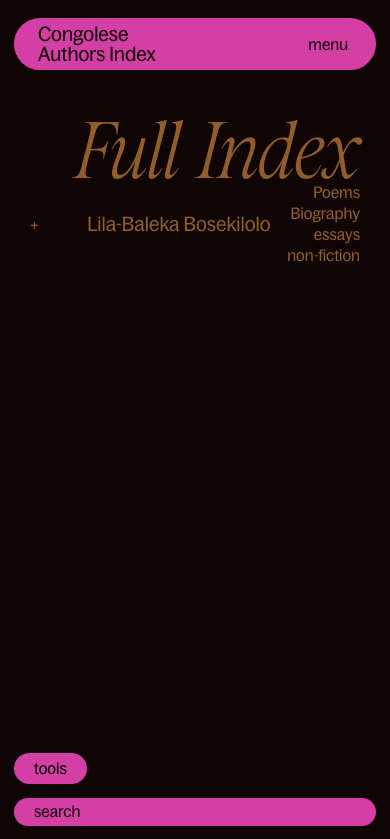
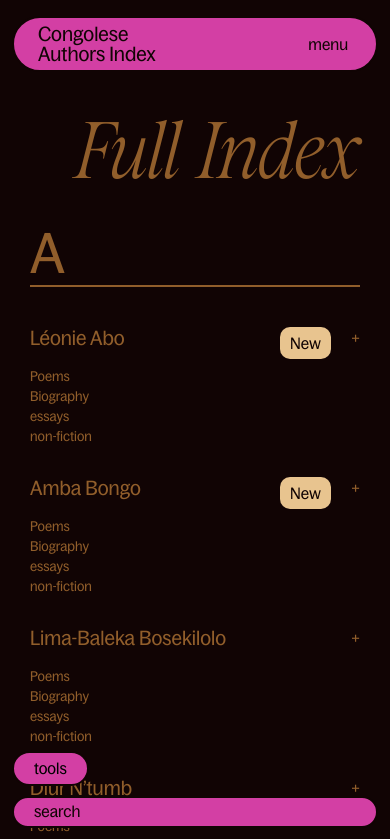
Before and after one commit to UncleDoubleU/Congolese-Authors-Index, a React (Vite) app in the folder 20250513-cai/: page / in a window 390 px wide. Shown: the top 839 px of the page. Built offline with nearby package versions, Linux system fonts and the light colour scheme.

Commit message:
main - started adding elements and mobile styling

```diff
--- a/20250513-cai/src/App.sass
+++ b/20250513-cai/src/App.sass
@@ -45,7 +45,9 @@ $logoText: 1.25rem/1.25rem "BagossCondensed", sans-serif
 $mobileH1: italic 21vw/3rem "Diolce", serif
 $mobileH2: normal 1.25rem "BagossCondensed", sans-serif
 $mobileH3: normal 1.5rem "BagossCondensed", sans-serif
+$mobileH32: normal 3.5rem "BagossCondensed", sans-serif
 $mobileP: normal 1rem/1.3125rem "BagossCondensed", sans-serif
+$mobileP2: normal 0.85rem/1rem "BagossCondensed", sans-serif
 
 html
      min-height: 100vh
--- a/20250513-cai/src/Author/Author.module.sass
+++ b/20250513-cai/src/Author/Author.module.sass
@@ -1,16 +1,47 @@
 @use "../App"
 
 .container
-     display: flex
      width: 100%
-     justify-content: space-between
-     align-items: center
+     max-width: 100%
+     padding: 1rem 0
+     display: grid
+     grid-template-columns: 3fr auto auto
+     grid-template-rows: auto auto
+     justify-content: center
+     gap: 1.25rem
 
      .h2
+          grid-column: 1/2
+          grid-rows: 1/2
           font: App.$mobileH2
+          width: 100%
+
+     .list
+          grid-column: 1/2
+          grid-rows: 1/2
+          width: 100%
+          display: flex
+          flex-direction: column
+          gap: 0.25rem
      li
-          text-align: right
+
+          font: App.$mobileP2
 
 .infoBtn
+     grid-column: 3/4
+     grid-row: 1/2
      color: App.$caiLightBrown
-     margin-right: 2rem
+     cursor: pointer
+     height: max-content
+
+.newItem
+     grid-column: 2/3
+     grid-row: 1/3
+     padding: 0.35rem 0.65rem
+     background-color: App.$caiBeige
+     width: max-content
+     height: max-content
+     border-radius: 0.625rem
+     p
+          font: App.$mobileP
+          color: App.$caiDarkBrown
--- a/20250513-cai/src/Author/Author.tsx
+++ b/20250513-cai/src/Author/Author.tsx
@@ -1,7 +1,7 @@
 import styles from "./Author.module.sass"
 import { useState, useEffect } from "react"
 
-function Author() {
+function Author({ fullName, newItem }) {
      const [btnText, setBtnText] = useState("+")
      const [width, setWidth] = useState(window.innerWidth)
 
@@ -24,14 +24,15 @@ function Author() {
 
      return (
           <div className={styles.container}>
-               <button aria-label="click for more info" className={styles.infoBtn}>{btnText}</button>
-               <h2 className={styles.h2}>Lila-Baleka Bosekilolo</h2>
+               <h2 className={styles.h2}>{fullName}</h2>
+               {newItem ? <div className={styles.newItem}><p>New</p></div> : null}
                <ul className={styles.list}>
                     <li>Poems</li>
                     <li>Biography</li>
                     <li>essays</li>
                     <li>non-fiction</li>
                </ul>
+               <button aria-label="click for more info" className={styles.infoBtn}>{btnText}</button>
 
           </div>
      )
--- a/20250513-cai/src/Body/Body.tsx
+++ b/20250513-cai/src/Body/Body.tsx
@@ -1,10 +1,26 @@
 import styles from "./Body.module.sass";
 import Author from "../Author/Author";
+import PageTitle from "../PageTitle/PageTitle";
+import IndexCat from "../IndexCat/IndexCat";
 function Body() {
   return (
     <main>
-      <h1>Full Index</h1>
-      <Author fullName="" categories="" />
+      <PageTitle title="Full Index" />
+      <IndexCat category="A" />
+      <Author fullName="Léonie Abo" categories="" newItem={true} />
+      <Author fullName="Amba Bongo" categories="" newItem={true} />
+      <Author fullName="Lima-Baleka Bosekilolo" categories="" newItem={false} />
+      <Author fullName="Diur N’tumb" categories="" newItem={false} />
+      <Author fullName="Marie-Jeanne Tshilolo Kabika" categories="" newItem={true} />
+      <IndexCat category="B" />
+      <Author fullName="Eric Ntumba" categories="" newItem={false} />
+      <Author fullName="Justine M'Poyo Kassa-Vubu" categories="" newItem={false} />
+      <IndexCat category="C" />
+      <Author fullName="Léonie Abo" categories="" newItem={false} />
+      <Author fullName="Amba Bongo" categories="" newItem={false} />
+      <Author fullName="Lima-Baleka Bosekilolo" categories="" newItem={true} />
+      <Author fullName="Diur N’tumb" categories="" newItem={false} />
+      <Author fullName="Marie-Jeanne Tshilolo Kabika" categories="" newItem={false} />
     </main>
   );
 }
--- /dev/null
+++ b/20250513-cai/src/IndexCat/IndexCat.module.sass
@@ -0,0 +1,15 @@
+@use '../App'
+
+@mixin line-style
+     width: 100%
+     height: 0.125rem
+     background-color: App.$caiLightBrown
+
+.container
+     margin: 2.5rem 0 1.5rem
+
+.h3
+     font: App.$mobileH32
+
+.line
+     @include line-style
--- /dev/null
+++ b/20250513-cai/src/IndexCat/IndexCat.tsx
@@ -0,0 +1,12 @@
+import styles from './IndexCat.module.sass'
+
+function IndexCat({ category }) {
+     return (
+          <div className={styles.container}>
+               <h3 className={styles.h3}>{category}</h3>
+               <div className={styles.line}></div>
+          </div>
+     )
+}
+
+export default IndexCat
--- /dev/null
+++ b/20250513-cai/src/PageTitle/PageTitle.module.sass
@@ -0,0 +1 @@
+@use '../App'
--- /dev/null
+++ b/20250513-cai/src/PageTitle/PageTitle.tsx
@@ -0,0 +1,11 @@
+import React from 'react'
+import styles from './PageTitle.module.sass'
+function PageTitle({ title }) {
+     return (
+          <div>
+               <h1 className={styles.h1}>{title}</h1>
+          </div>
+     )
+}
+
+export default PageTitle
```
